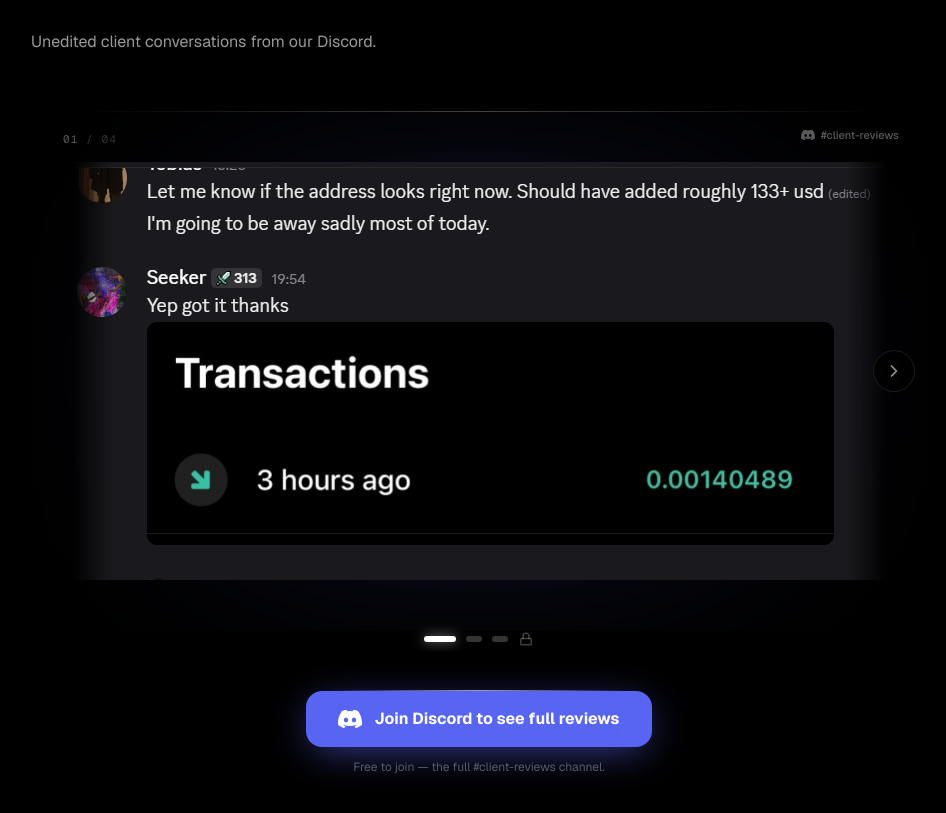
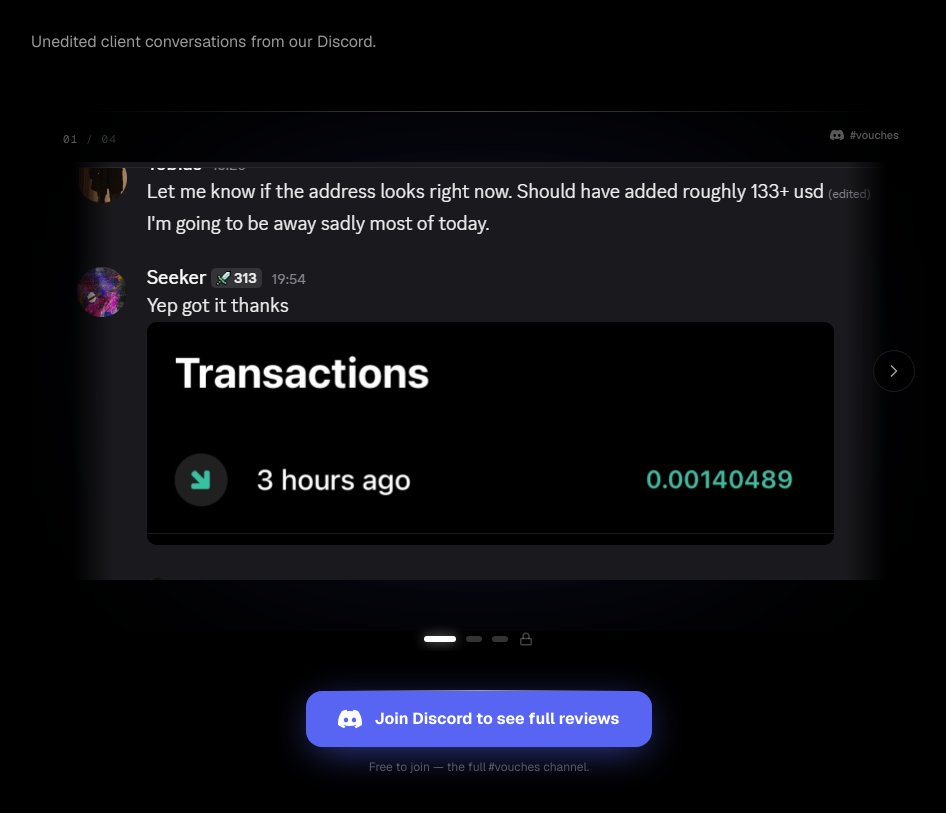
Before and after one commit to seekehr/GetAIMade, a Next.js app: page / in a window 1280 px wide. Shown: the part 5700-6513 px from the top of the page, without its empty margins (161-1107 px from the left). Built offline with nearby package versions, Linux system fonts and the light colour scheme.

Commit message:
client-reviews -> vouches

```diff
--- a/components/receipts.tsx
+++ b/components/receipts.tsx
@@ -137,6 +137,7 @@ export default function Receipts() {
                   height={shot.height}
                   sizes="(max-width: 768px) 90vw, 760px"
                   priority={idx === 0}
+                  loading="eager"
                   draggable={false}
                   style={{ maskImage: MASK_X, WebkitMaskImage: MASK_X }}
                   className="max-h-full max-w-full w-auto h-auto object-contain select-none"
@@ -162,6 +163,7 @@ export default function Receipts() {
                   height={shots[1].height}
                   sizes="(max-width: 768px) 90vw, 760px"
                   aria-hidden="true"
+                  loading="eager"
                   draggable={false}
                   style={{ maskImage: MASK_X, WebkitMaskImage: MASK_X }}
                   className="max-h-full max-w-full w-auto h-auto object-contain blur-xl scale-105 opacity-30 select-none pointer-events-none"
@@ -177,7 +179,7 @@ export default function Receipts() {
                 <p className="text-white font-bold text-xl">More reviews in the server</p>
                 <p className="text-white/60 text-sm max-w-sm leading-relaxed">
                   The rest of the client feedback lives in{' '}
-                  <span className="text-white/85 font-medium">#client-reviews</span>, unedited and in
+                  <span className="text-white/85 font-medium">#vouches</span>, unedited and in
                   full.
                 </p>
               </div>
@@ -198,7 +200,7 @@ export default function Receipts() {
               className="absolute top-4 right-5 sm:right-7 z-20 flex items-center gap-1.5 text-[11px] font-medium text-white/35"
             >
               <DiscordIcon className="w-3.5 h-3.5" />
-              #client-reviews
+              #vouches
             </div>
 
             {/* Arrows */}
@@ -263,7 +265,7 @@ export default function Receipts() {
             <DiscordIcon className="w-6 h-6 group-hover:scale-110 group-hover:-rotate-6 transition-transform" />
             Join Discord to see full reviews
           </a>
-          <p className="text-xs text-white/35">Free to join — the full #client-reviews channel.</p>
+          <p className="text-xs text-white/35">Free to join — the full #vouches channel.</p>
         </div>
       </div>
     </section>
```
